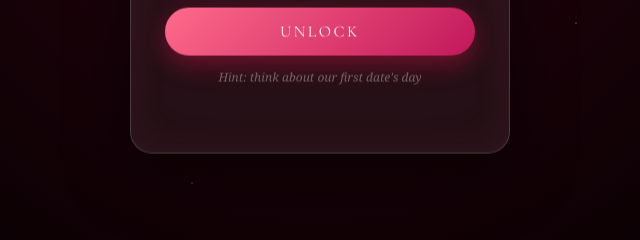
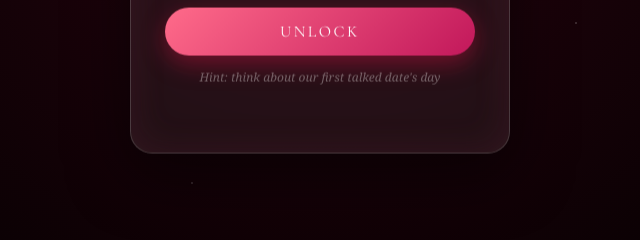
Before and after one commit to nishanth-73/friendship-garden, a plain HTML site: page index.html in a window 1280 px wide. Shown: the part 457-697 px from the top of the page, 320-960 px from the left. Drawn offline with nearby package versions, Linux system fonts and the light colour scheme.

Commit message:
Update lock hint text in index.html

```diff
--- a/index.html
+++ b/index.html
@@ -1062,7 +1062,7 @@
     <div class="lock-sub">Only one person holds the key</div>
     <input type="password" id="lockPassword" placeholder="Enter password" autocomplete="off" inputmode="text" enterkeyhint="done">
     <button id="unlockBtn">UNLOCK</button>
-    <div id="lockHint">Hint: think about our first date's day</div>
+    <div id="lockHint">Hint: think about our first talked date's day</div>
     <div id="lockError"></div>
   </div>
 </div>
```
